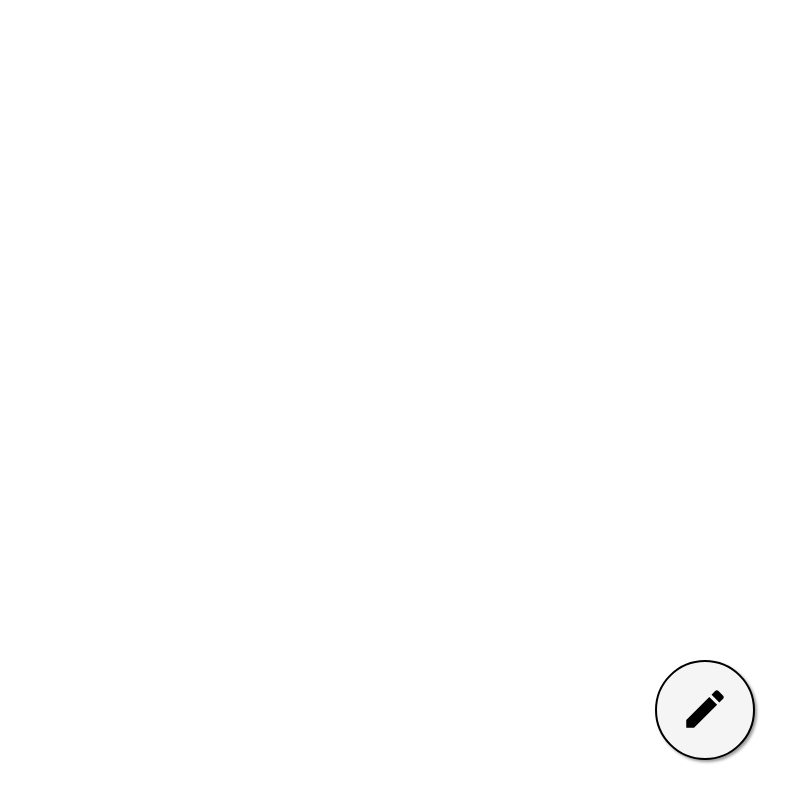
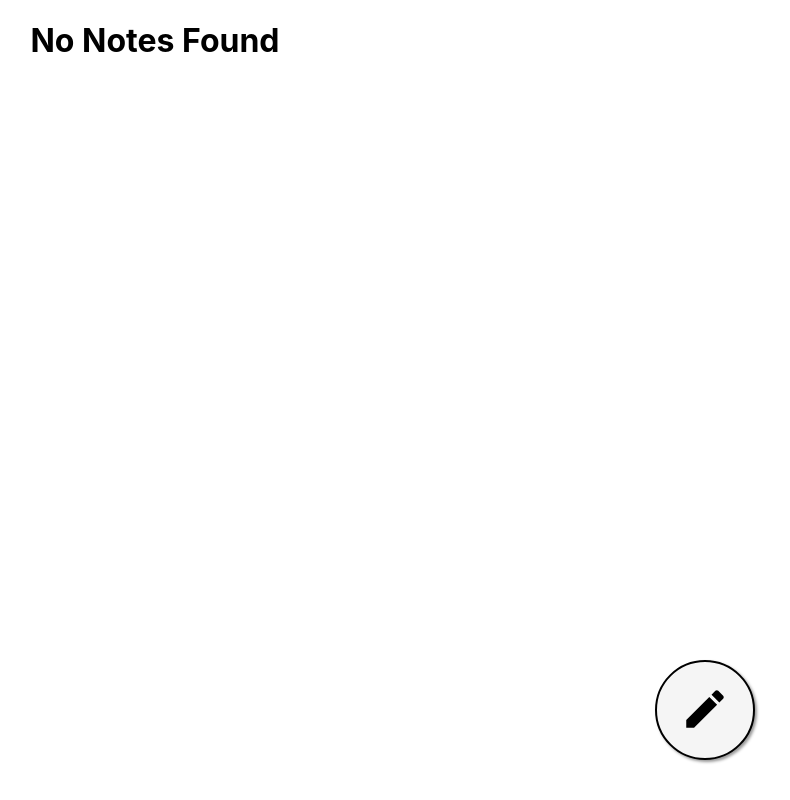
Before and after one commit to shehbazjafri/simple-notes, a React (Create React App) app: page / in a window 1280 px wide. Shown: the whole page, without its empty margins (485-1275 px from the left). Built offline with nearby package versions, Linux system fonts and the light colour scheme.

Commit message:
Added default message for no notes

```diff
--- a/src/components/List.js
+++ b/src/components/List.js
@@ -10,7 +10,7 @@ const ListContainer = styled.ul`
 const ListItem = styled.li``;
 
 export default function List({ notes, onSelect, selected, editNote }) {
-  return (
+  return notes.length > 0 ? (
     <ListContainer>
       {notes.map((note, index) => (
         <ListItem onClick={() => onSelect(index)}>
@@ -23,5 +23,7 @@ export default function List({ notes, onSelect, selected, editNote }) {
         </ListItem>
       ))}
     </ListContainer>
+  ) : (
+    <h1>No Notes Found</h1>
   );
 }
```
